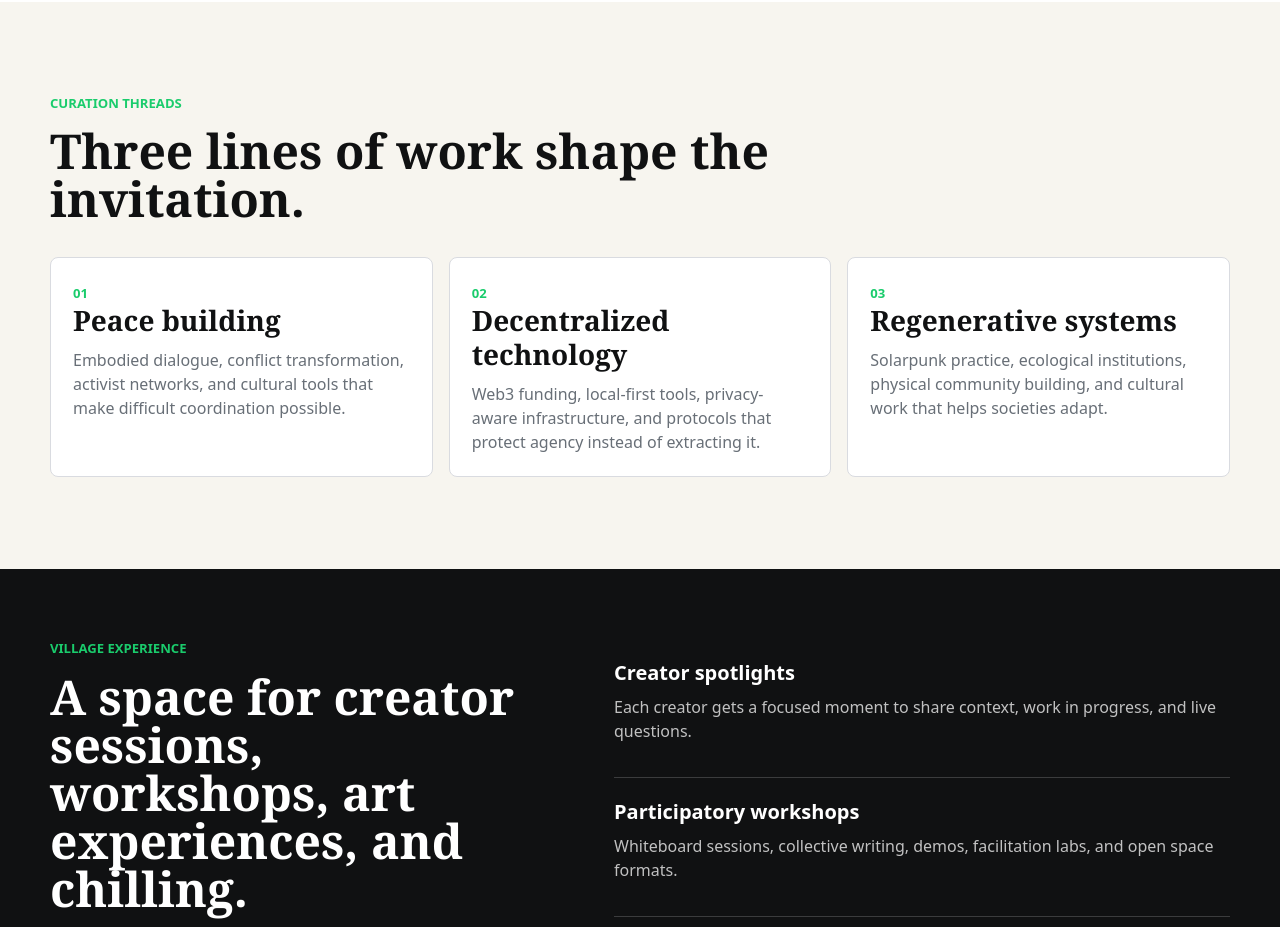
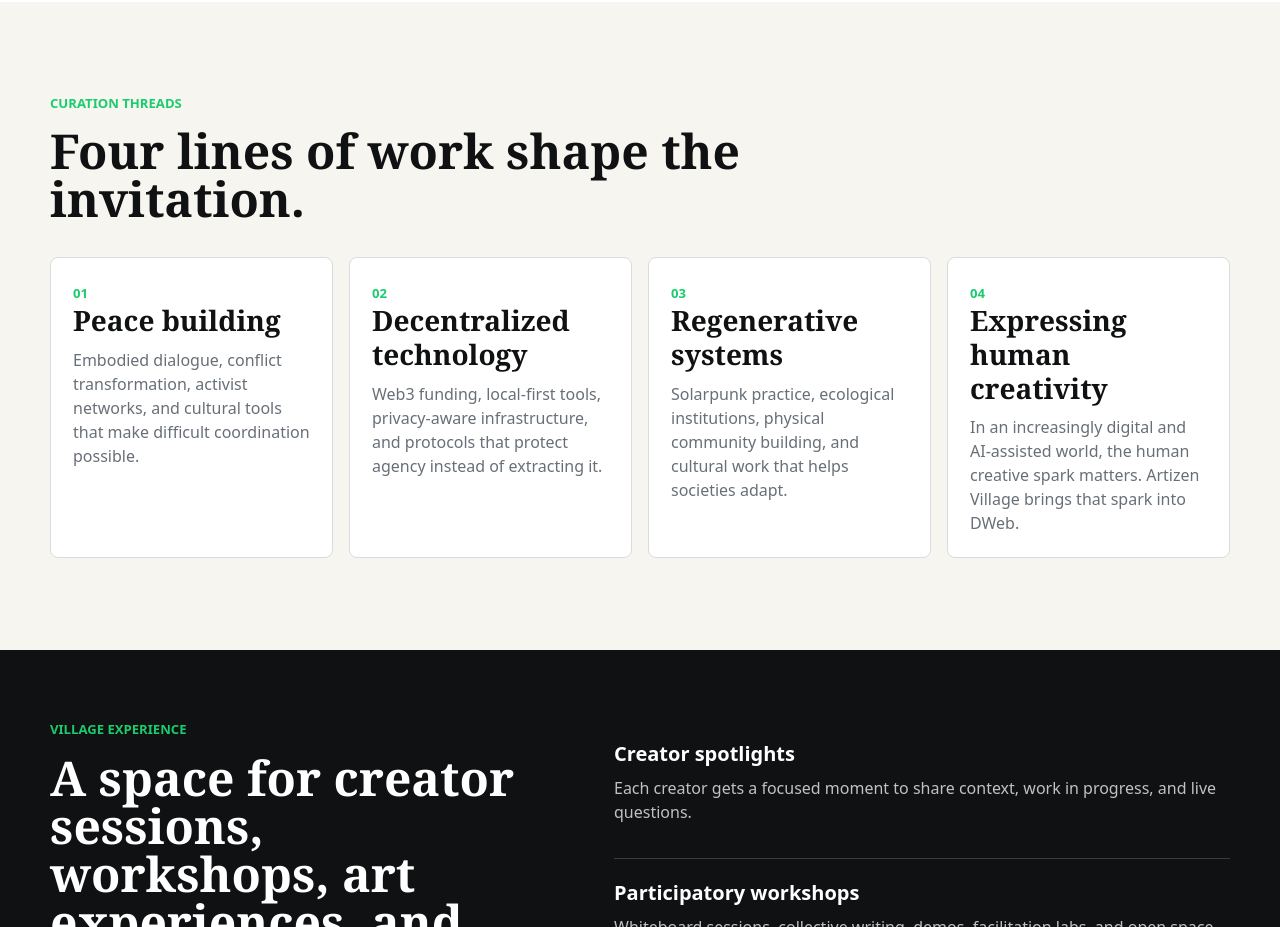
Before and after one commit to lirona/ArtizenVillage, a website: page index.html in a window 1280 px wide. Shown: the part 2160-3087 px from the top of the page. Drawn offline with Linux system fonts and the light colour scheme; a web font is replaced by a local one.

Commit message:
add creativity thread

```diff
--- a/index.html
+++ b/index.html
@@ -118,7 +118,7 @@
         <div class="section-inner">
           <div class="section-heading">
             <p class="section-kicker">Curation threads</p>
-            <h2 id="program-title">Three lines of work shape the invitation.</h2>
+            <h2 id="program-title">Four lines of work shape the invitation.</h2>
           </div>
           <div class="thread-grid">
             <article class="thread-card">
@@ -143,6 +143,14 @@
               <p>
                 Solarpunk practice, ecological institutions, physical community building, and
                 cultural work that helps societies adapt.
+              </p>
+            </article>
+            <article class="thread-card">
+              <span class="thread-number">04</span>
+              <h3>Expressing human creativity</h3>
+              <p>
+                In an increasingly digital and AI-assisted world, the human creative spark matters.
+                Artizen Village brings that spark into DWeb.
               </p>
             </article>
           </div>
--- a/styles.css
+++ b/styles.css
@@ -360,10 +360,6 @@ p {
   gap: 16px;
 }
 
-.thread-grid {
-  grid-template-columns: repeat(3, minmax(0, 1fr));
-}
-
 .fact-card,
 .thread-card {
   min-height: 220px;
```
